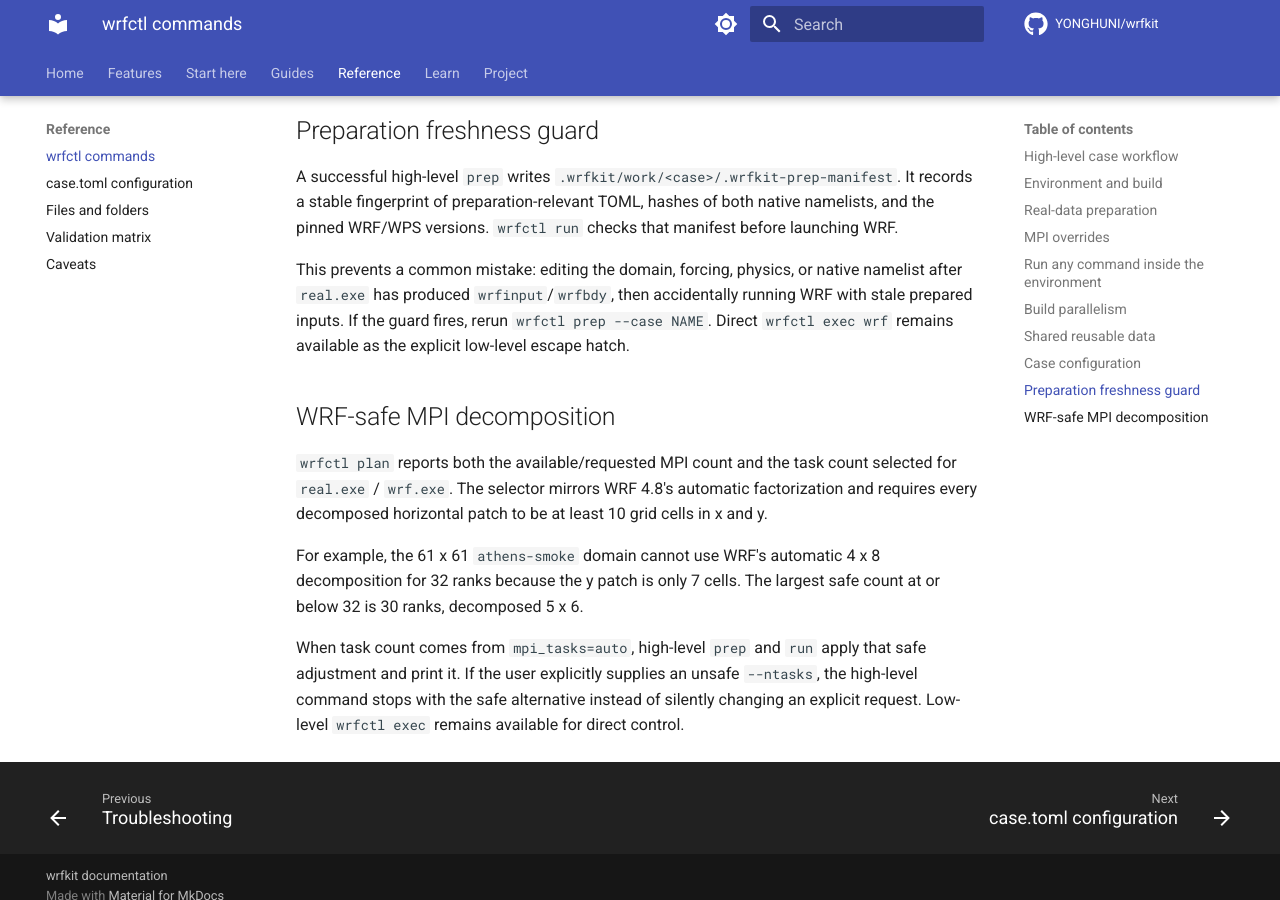
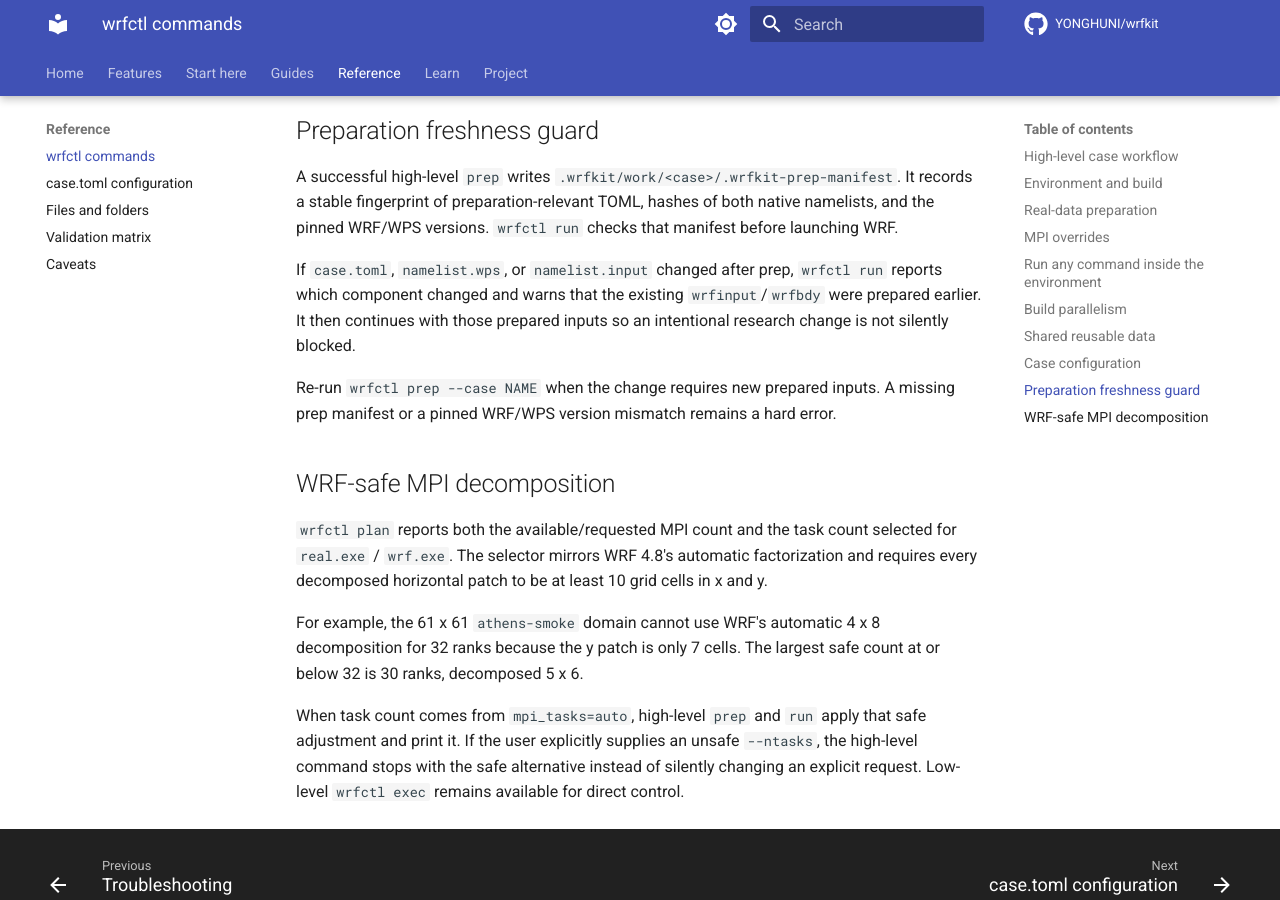
Before and after one commit to YONGHUNI/wrfkit, an MkDocs documentation site: the page built from docs/reference/commands.md, in a window 1280 px wide and 900 px high, scrolled down 3629 px. Built offline with MkDocs 1.6.1 and Material for MkDocs 9.7.7, drawn with Linux system fonts in a browser that asks for light colours; comment, search, counter and statistics services are not loaded.

Commit message:
docs: describe preparation warnings accurately

```diff
--- a/docs/reference/commands.md
+++ b/docs/reference/commands.md
@@ -133,11 +133,14 @@ A successful high-level `prep` writes
 of preparation-relevant TOML, hashes of both native namelists, and the pinned
 WRF/WPS versions. `wrfctl run` checks that manifest before launching WRF.
 
-This prevents a common mistake: editing the domain, forcing, physics, or native
-namelist after `real.exe` has produced `wrfinput`/`wrfbdy`, then
-accidentally running WRF with stale prepared inputs. If the guard fires, rerun
-`wrfctl prep --case NAME`. Direct `wrfctl exec wrf` remains available as
-the explicit low-level escape hatch.
+If `case.toml`, `namelist.wps`, or `namelist.input` changed after prep,
+`wrfctl run` reports which component changed and warns that the existing
+`wrfinput`/`wrfbdy` were prepared earlier. It then continues with those
+prepared inputs so an intentional research change is not silently blocked.
+
+Re-run `wrfctl prep --case NAME` when the change requires new prepared inputs.
+A missing prep manifest or a pinned WRF/WPS version mismatch remains a hard
+error.
 
 
 ## WRF-safe MPI decomposition
```
